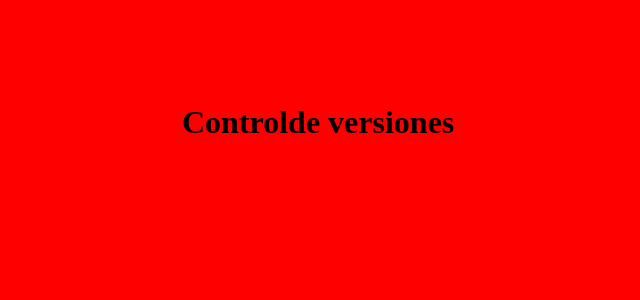
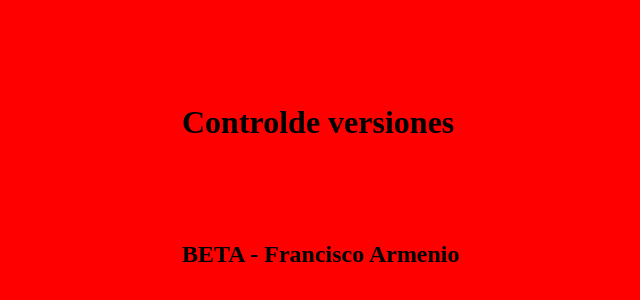
Before and after one commit to acunaciroagustin/TP_SO_i4_Equipo107, a plain HTML site: page index.html in a window 1280 px wide. Shown: the part 96-396 px from the top of the page, without its empty margins (118-758 px from the left). Drawn offline with Linux system fonts and the light colour scheme.

Commit message:
Se sube punto 5

```diff
--- a/index.html
+++ b/index.html
@@ -8,5 +8,6 @@
  </head>
  <body>
  <h1>Controlde versiones</h1>
+ <h2>BETA - Francisco Armenio</h2>
  </body>
  </html>
```
Also changed, not shown: favicon2.ico (added).
